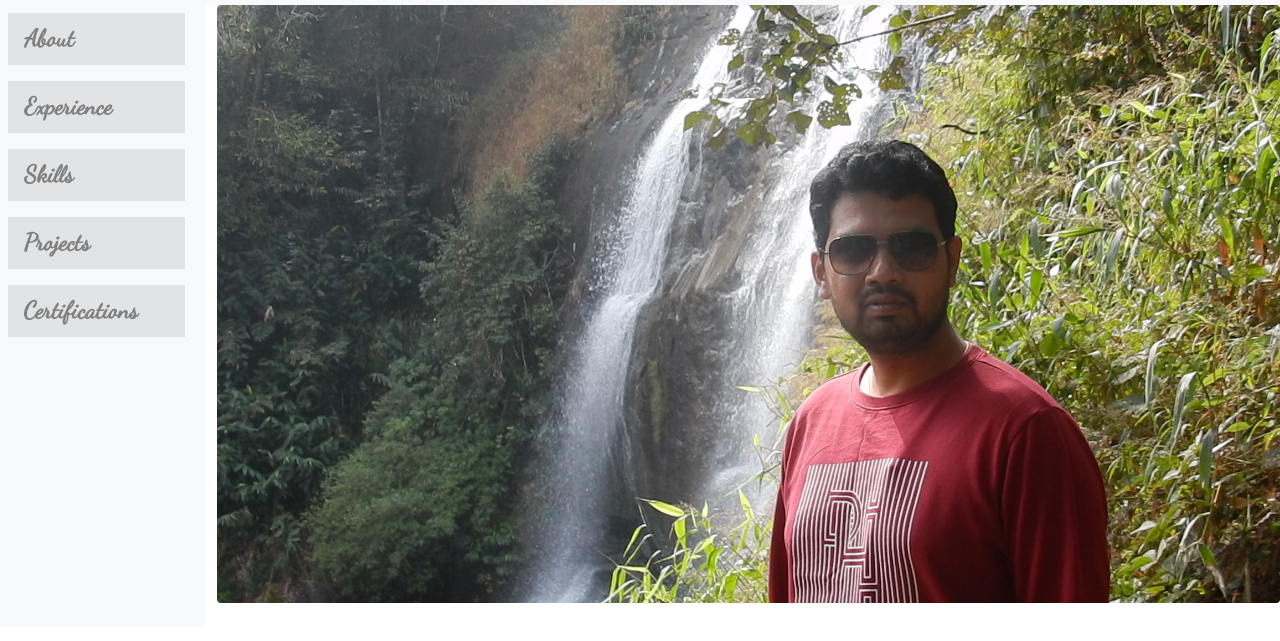
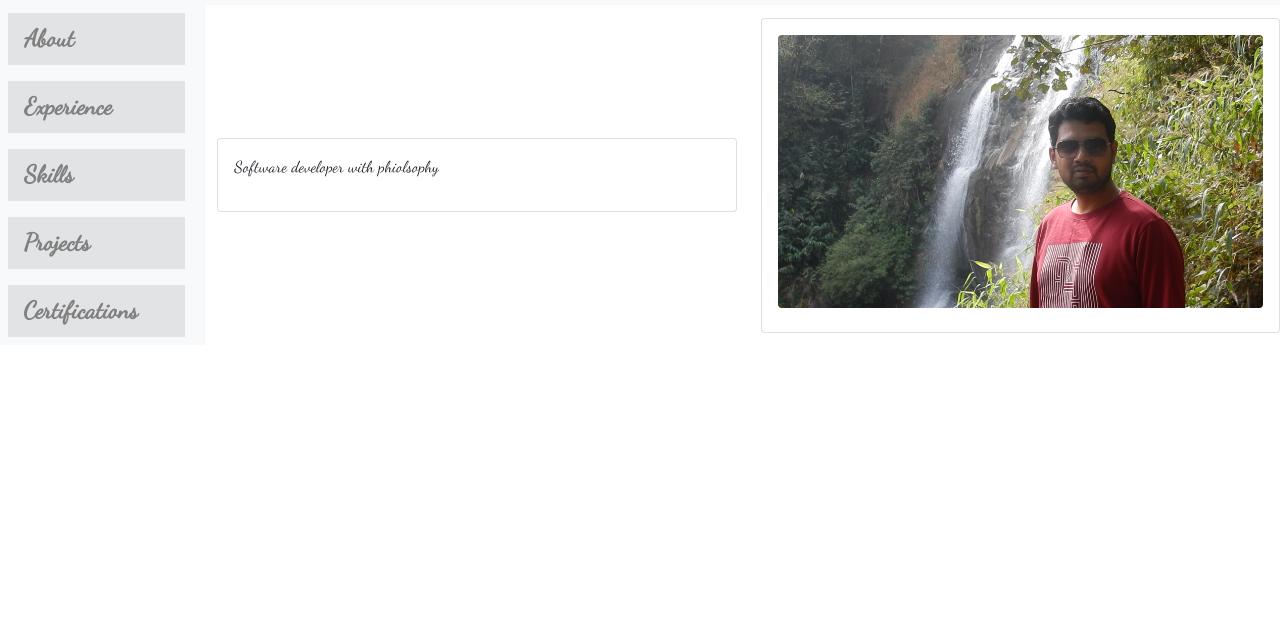
Before and after one commit to bhanuprakashyr/my-website, a website: page index.html in a window 1280 px wide. Shown: the part 59-700 px from the top of the page. Drawn offline with nearby package versions, Linux system fonts and the light colour scheme.

Commit message:
Added card

```diff
--- a/index.html
+++ b/index.html
@@ -49,10 +49,10 @@
         <div>
           <ul class="nav flex-column">
             <li class="nav-item m-2 bg-dark bg-opacity-10">
-                <a class="nav-link" href="www.google.com"> <span class="sidebar-link"> About </span>  </a>
+              <a class="nav-link" href="www.google.com"> <span class="sidebar-link"> About </span> </a>
             </li>
             <li class="nav-item m-2 bg-dark bg-opacity-10">
-                    <a class="nav-link" href="www.google.com"> <span class="sidebar-link"> Experience </span>  </a>
+              <a class="nav-link" href="www.google.com"> <span class="sidebar-link"> Experience </span> </a>
             </li>
             <li class="nav-item m-2 bg-dark bg-opacity-10">
               <a class="nav-link"> <span class="sidebar-link"> Skills </span> </a>
@@ -66,13 +66,23 @@
         </div>
         </ul>
       </nav>
-        <div class="container col-lg float-">
-          <figure class="figure">
+      <div class="col m-auto">
+          <div class="card">
+            <div class="card-body">
+              <p> Software developer with phiolsophy</p>
+            </div>
+          </div>
+      </div>
+      <div class="col m-auto">
+        <div class="card">
+          <div class="card-body">
             <img src="images/DSCN0388.JPG" class="figure-img img-fluid rounded" alt="My Image">
-          </figure>
+          </div>
+        </div>
       </div>
     </div>
   </main>
+
 </body>
 
 </html>
```
Lines whose indentation alone changed are shown as unchanged.
